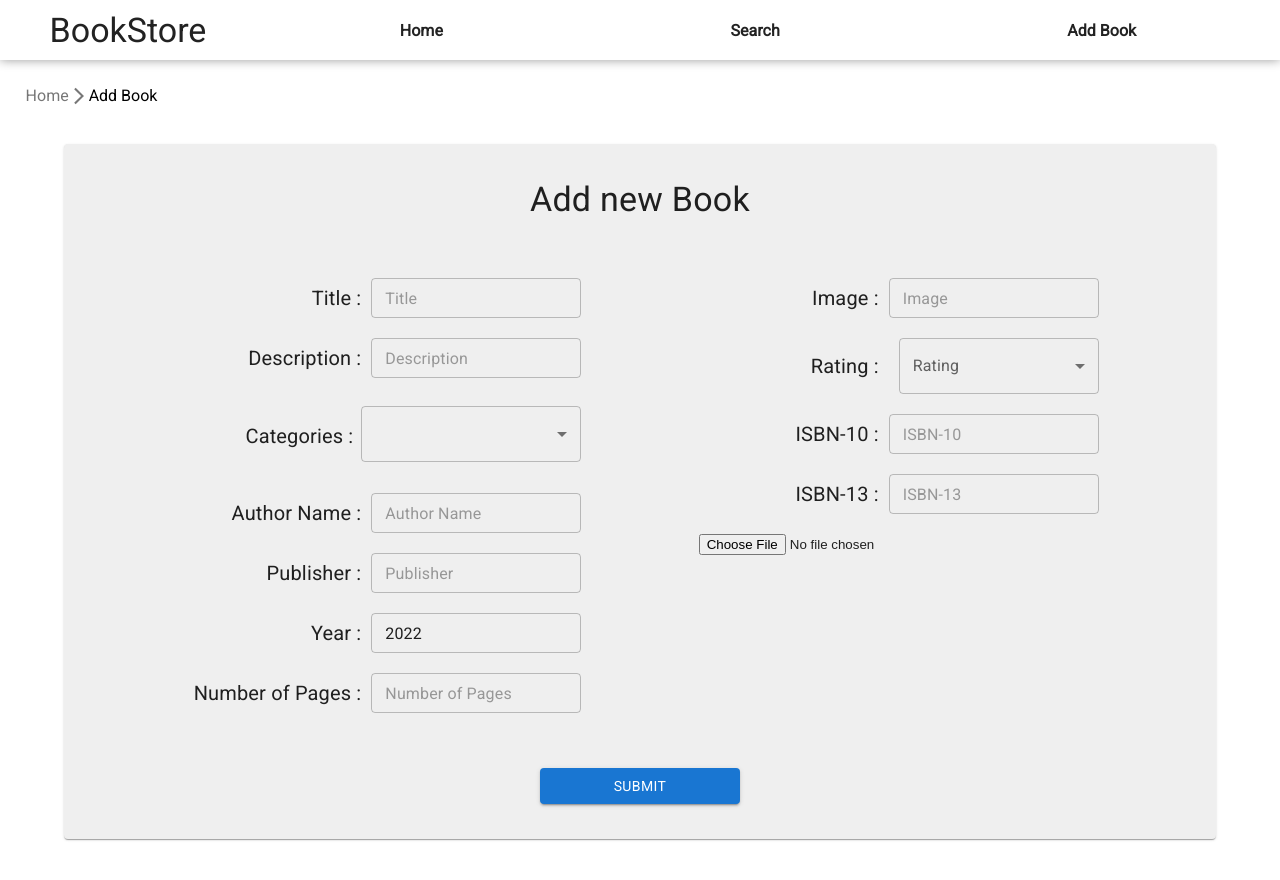
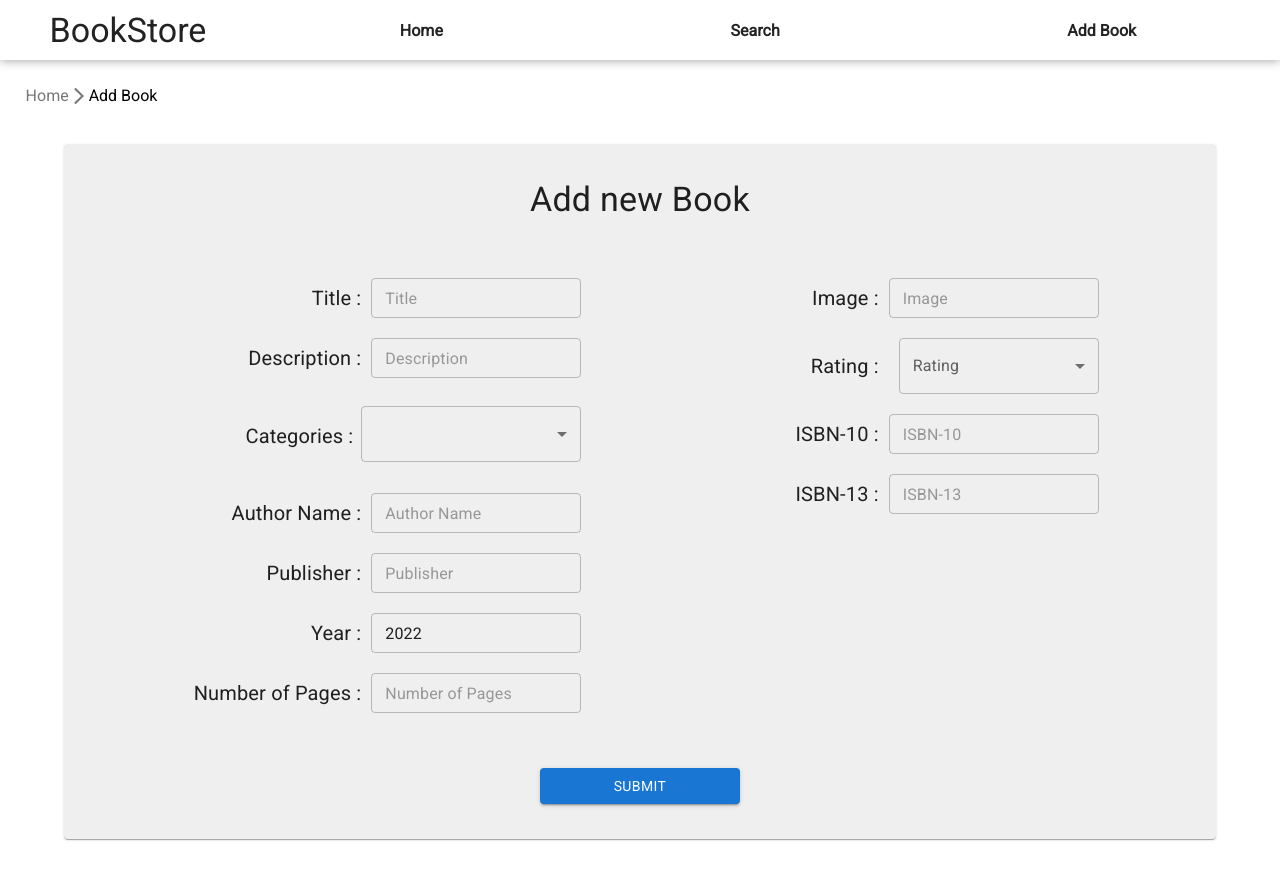
Before and after one commit to xenofonvar/Bookstore-project, a React (Create React App) app in the folder bookstore-project/: page /addBook in a window 1280 px wide. Shown: the top 880 px of the page. Built offline with nearby package versions, Linux system fonts and the light colour scheme.

Commit message:
Add Book form unused code removed

```diff
--- a/bookstore-project/src/components/AddBookForm/AddBookForm.js
+++ b/bookstore-project/src/components/AddBookForm/AddBookForm.js
@@ -127,7 +127,6 @@ const AddBookForm = ({ handlePostData }) => {
                 name={name}
               />
             ))}
-            <input type="file" accept="image/*" />
           </Grid>
         </Grid>
         <Box
```
